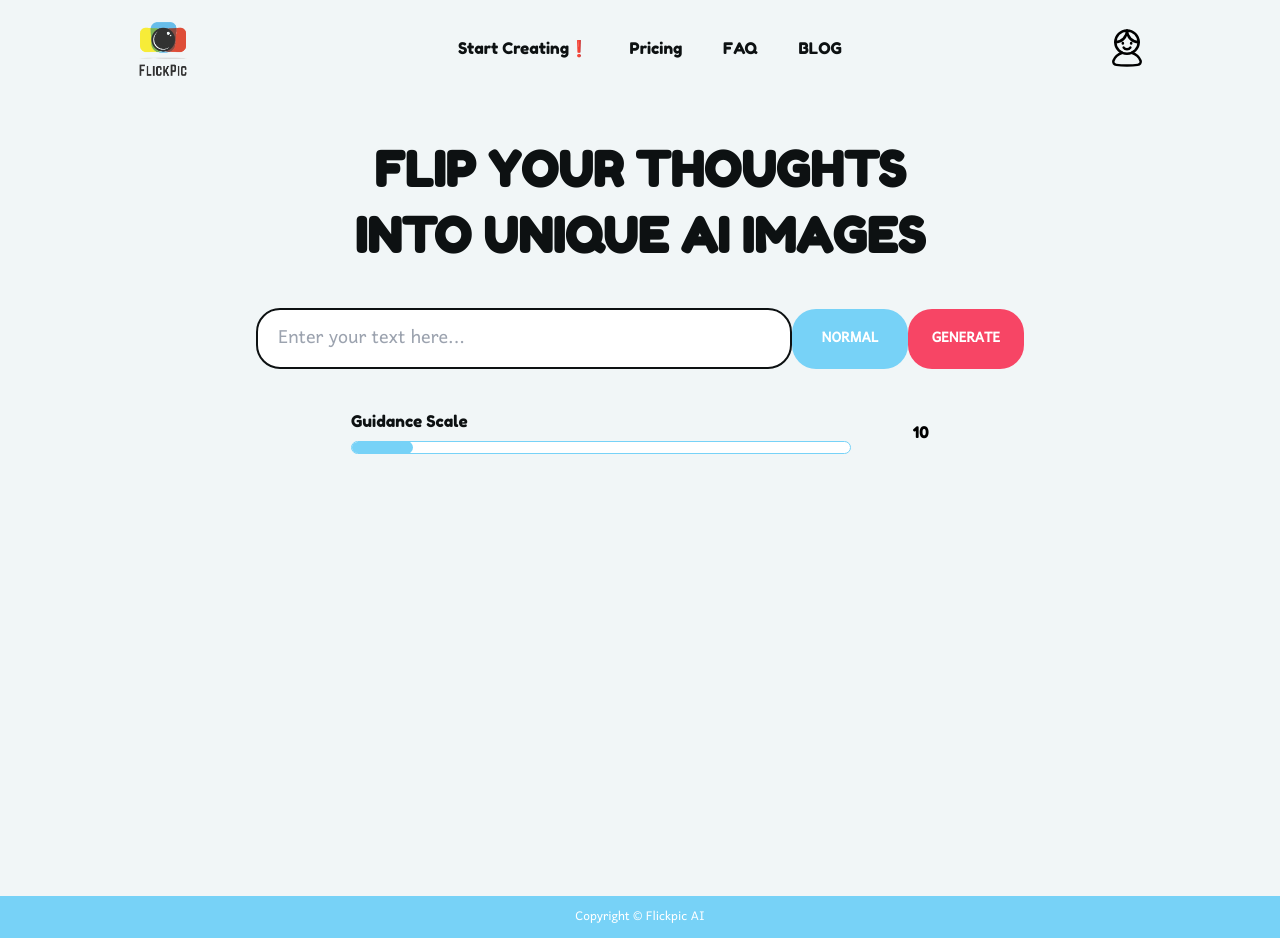
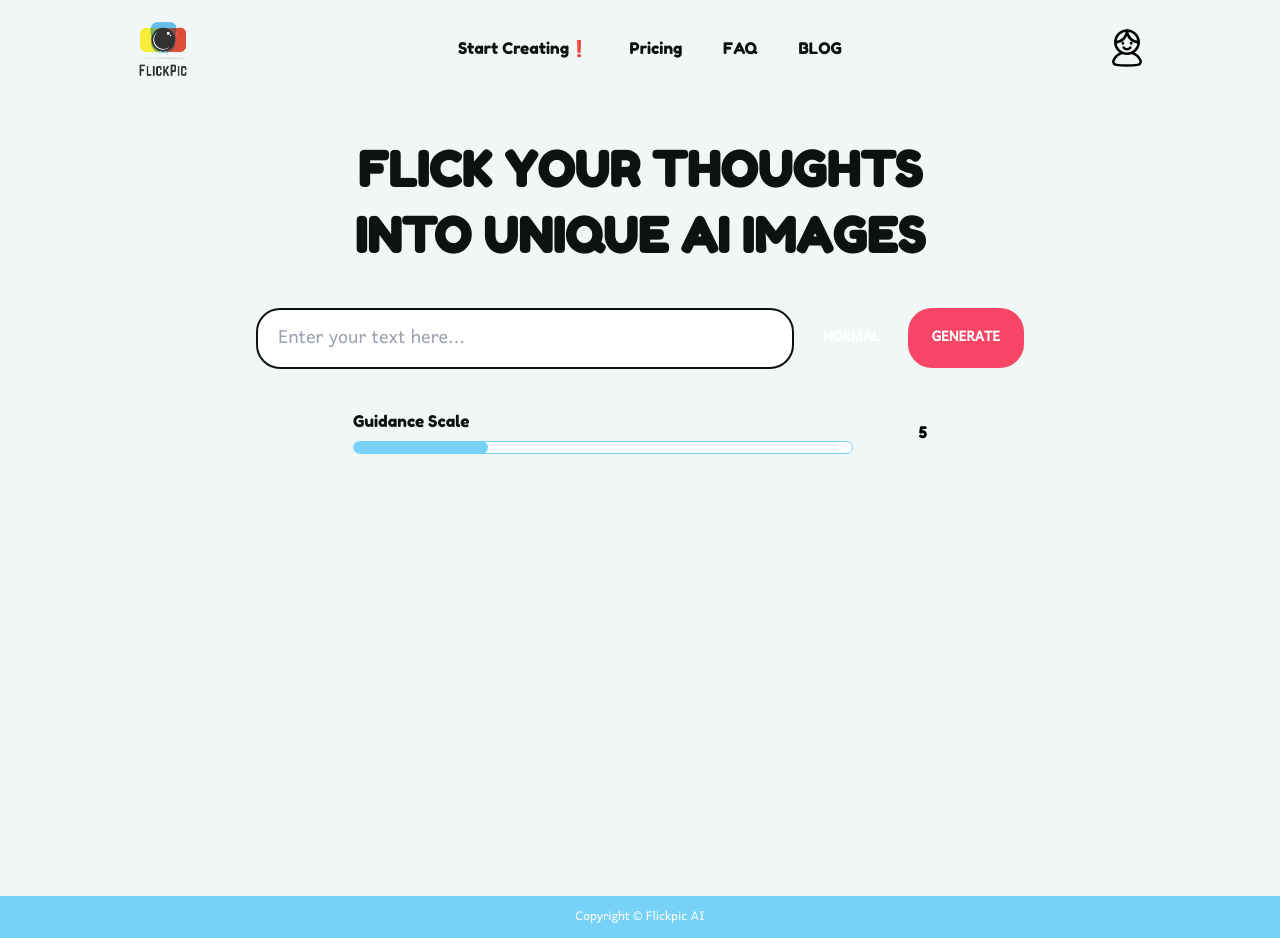
Before and after one commit to pbegovac/flickpic, a React (Create React App) app: page / in a window 1280 px wide. Built offline with nearby package versions, Linux system fonts and the light colour scheme.

Commit message:
Finishing dropdown, adding values to data object

```diff
--- /dev/null
+++ b/src/components/Generator/CategoryDropdown.js
@@ -0,0 +1,59 @@
+import { useState } from "react";
+
+const CategoryDropdown = ({ category, setCategory }) => {
+  const [dropdownIsShown, setDropdownIsShown] = useState(false);
+
+  const categories = [
+    {
+      id: 1,
+      value: "NORMAL",
+      color: "themeYellow",
+    },
+    { id: 2, value: "CARTOON", color: "themeBlue" },
+    { id: 3, value: "COMIC", color: "themeRed" },
+  ];
+
+  const [categoriesCopy, setCategoriesCopy] = useState([...categories]);
+
+  return (
+    <div className="absolute right-29">
+      <h1
+        className={`bg-${category.color} dropdownList`}
+        onClick={() => {
+          setDropdownIsShown(true);
+          setCategoriesCopy(
+            categoriesCopy.filter(
+              (sameElement) => sameElement.id !== category.id
+            )
+          );
+          if (dropdownIsShown) {
+            setDropdownIsShown(false);
+          }
+        }}
+      >
+        {category.value}
+      </h1>
+      {dropdownIsShown && (
+        <ul>
+          {categoriesCopy.map((category) => {
+            return (
+              <li
+                key={category.id}
+                className={`bg-${category.color} dropdownList`}
+                onClick={() => {
+                  setCategory(category);
+                  setCategoriesCopy([...categories]);
+                  setDropdownIsShown(false);
+                }}
+              >
+                {category.value}
+              </li>
+            );
+          })}
+        </ul>
+      )}
+    </div>
+  );
+};
+
+export default CategoryDropdown;
--- a/src/components/Generator/Dropdown.js
+++ b/src/components/Generator/Dropdown.js
@@ -1,45 +1,6 @@
-import { useState } from "react";
-import DropdownButton from "./DropdownButtons";
-
-const Dropdown = ({ addType }) => {
-  const [dropdownIsShown, setDropdownIsShown] = useState(false);
-
-  const dropdownHandler = () => {
-    setDropdownIsShown(true);
-
-    if (dropdownIsShown) {
-      setDropdownIsShown(false);
-    }
+const Dropdown = () => {
+    return (
+    )
   };
 
-  return (
-    <div>
-      <DropdownButton
-        className="bg-themeBlue dropdownbuttons"
-        onClick={dropdownHandler}
-        children={"NORMAL"}
-      />
-      {dropdownIsShown && (
-        <div className="absolute flex flex-col">
-          <DropdownButton
-            className="bg-themeRed dropdownbuttons"
-            children={"CARTOON"}
-            onClick={addType}
-          />
-          <DropdownButton
-            className="bg-themeYellow dropdownbuttons"
-            children={"COMIC"}
-            onClick={addType}
-          />
-          <DropdownButton
-            className="bg-themeBlue dropdownbuttons"
-            children={"LINKEDIN"}
-            onClick={addType}
-          />
-        </div>
-      )}
-    </div>
-  );
-};
-
-export default Dropdown;
+  export default Dropdown;
--- a/src/components/Generator/DropdownButtons.js
+++ /dev/null
@@ -1,14 +0,0 @@
-const DropdownButton = ({ onClick, children, className }) => {
-  return (
-    <button
-      name="typeValue"
-      type="button"
-      className={className}
-      onClick={onClick}
-    >
-      {children}
-    </button>
-  );
-};
-
-export default DropdownButton;
--- a/src/components/Generator/GenerateImage.js
+++ b/src/components/Generator/GenerateImage.js
@@ -4,21 +4,25 @@ import swimming from "../../images/swimming.jpeg";
 import violin from "../../images/violin.jpeg";
 import GuidanceScale from "./GuidanceScale";
 import Loader from "./Loader";
-import Dropdown from "./Dropdown";
+
+import CategoryDropdown from "./CategoryDropdown";
 
 const GenerateImage = ({ onSubmit }) => {
   const [areImagesShown, setImagesAreShown] = useState(false);
   const [errorIsShown, setErrorIsShown] = useState(false);
   const [loading, setLoading] = useState(false);
-  const [data, setData] = useState({
-    valueText: "",
-    typeValue: "",
+  const [inputTextValue, setInputTextValue] = useState("");
+  const [guidanceValue, setGuidanceValue] = useState("5");
+  const [category, setCategory] = useState({
+    id: 1,
+    value: "NORMAL",
+    color: "themeYellow",
   });
 
   const submitHandler = (e) => {
     e.preventDefault();
 
-    if (data.valueText === "") {
+    if (inputTextValue === "") {
       setErrorIsShown(true);
       setImagesAreShown(false);
       return;
@@ -32,34 +36,34 @@ const GenerateImage = ({ onSubmit }) => {
       }, 2000);
     }
 
+    const data = {
+      valueText: inputTextValue,
+      guidanceValue: guidanceValue,
+      category: category.value,
+    };
+
     onSubmit(data);
   };
 
   return (
     <div className="h-full flex flex-col justify-start items-center pt-10 ">
       <h2 className="text-textBlack font-bold text-5xl text-center leading-snug pb-10 px-80">
-        FLIP YOUR THOUGHTS INTO UNIQUE AI IMAGES
+        FLICK YOUR THOUGHTS INTO UNIQUE AI IMAGES
       </h2>
       <form
-        className="flex flex-col items-center w-60"
+        className="flex flex-col items-start w-60"
         onSubmit={submitHandler}
         noValidate
       >
-        <div className="w-full flex justify-between items-center">
+        <div className="w-full flex justify-between items-start">
           <input
             name="valueText"
             className="w-70 py-2 h-full text-inputTextColor text-2xl font-Harmattan rounded-3xl pl-5 outline-0 border-2 border-textBlack"
             type="text"
             placeholder="Enter your text here..."
-            onChange={(e) =>
-              setData({ ...data, [e.target.name]: e.target.value })
-            }
+            onChange={(e) => setInputTextValue(e.target.value)}
           />
-          <Dropdown
-            addType={(e) => {
-              setData({ ...data, [e.target.name]: e.target.innerHTML });
-            }}
-          />
+          <CategoryDropdown category={category} setCategory={setCategory} />
           <button className="bg-themeRed py-4 px-6 rounded-3xl text-lg font-Harmattan text-white hover:opacity-80 font-bold">
             GENERATE
           </button>
@@ -70,7 +74,10 @@ const GenerateImage = ({ onSubmit }) => {
           </p>
         )}
       </form>
-      <GuidanceScale />
+      <GuidanceScale
+        guidanceValue={guidanceValue}
+        setGuidanceValue={setGuidanceValue}
+      />
       {loading && <Loader />}
       {areImagesShown && (
         <div className="flex items-center min-h-screen w-full">
--- a/src/components/Generator/GuidanceScale.js
+++ b/src/components/Generator/GuidanceScale.js
@@ -1,23 +1,20 @@
-import { useState } from "react";
-
-const GuidanceScale = () => {
-  const [guidanceValue, setGuidanceValue] = useState(10);
-
+const GuidanceScale = ({ guidanceValue, setGuidanceValue }) => {
   return (
     <div className="w-full flex justify-around items-center my-10 px-80">
       <form className="flex flex-col items-start justify-end">
-        <label className="text-textBlack text-center mb-2" htmlFor="range">
+        <label
+          className="text-textBlack text-center mb-2"
+          htmlFor="guidanceValue"
+        >
           Guidance Scale
         </label>
         <input
-          name="range"
+          name="guidanceValue"
           type="range"
           min="0"
-          max="100"
+          max="20"
+          onChange={(e) => setGuidanceValue(e.target.value)}
           value={guidanceValue}
-          onChange={(e) => {
-            setGuidanceValue(e.target.value);
-          }}
           className="range overflow-hidden bg-white w-500 rounded-3xl h-13 border appearance-none border-themeBlue"
         />
       </form>
--- a/src/components/navigation/LoginIcon.js
+++ b/src/components/navigation/LoginIcon.js
@@ -17,37 +17,37 @@ const LoginIcon = () => {
       <path
         d="M18.3522 29.8135C13.2582 31.333 9.27568 34.85 7.71539 39.2543C6.86899 41.6435 8.62255 43.8908 11.132 44.2475C13.8298 44.6309 17.9873 44.9996 24.0005 44.9996C30.0136 44.9996 34.1712 44.6309 36.8689 44.2475C39.3784 43.8908 41.132 41.6435 40.2856 39.2543C38.7253 34.85 34.7428 31.333 29.6487 29.8135"
         stroke="black"
-        stroke-width="3"
-        stroke-linecap="round"
-        stroke-linejoin="round"
+        strokeWidth="3"
+        strokeLinecap="round"
+        strokeLinejoin="round"
       />
       <path
         d="M38 17C30.268 17 24 10.732 24 3C24 10.732 17.732 17 10 17"
         stroke="black"
-        stroke-width="3"
-        stroke-linecap="round"
-        stroke-linejoin="round"
+        strokeWidth="3"
+        strokeLinecap="round"
+        strokeLinejoin="round"
       />
       <path
         d="M28 23.5C26.25 26.1667 21.75 26.1667 20 23.5"
         stroke="black"
-        stroke-width="3"
-        stroke-linecap="round"
-        stroke-linejoin="round"
+        strokeWidth="3"
+        strokeLinecap="round"
+        strokeLinejoin="round"
       />
       <path
         d="M19 18V18.5"
         stroke="black"
-        stroke-width="3"
-        stroke-linecap="round"
-        stroke-linejoin="round"
+        strokeWidth="3"
+        strokeLinecap="round"
+        strokeLinejoin="round"
       />
       <path
         d="M29.001 18V18.5"
         stroke="black"
-        stroke-width="3"
-        stroke-linecap="round"
-        stroke-linejoin="round"
+        strokeWidth="3"
+        strokeLinecap="round"
+        strokeLinejoin="round"
       />
     </svg>
   );
--- a/src/index.css
+++ b/src/index.css
@@ -40,14 +40,6 @@ input:invalid[focused="true"] ~ span {
   cursor: pointer;
 }
 
-@keyframes spinner {
-  0% {
-    transform: rotate(0deg);
-  }
-  100% {
-    transform: rotate(360deg);
-  }
-}
 .loading-spinner {
   background: linear-gradient(
     90deg,
@@ -56,6 +48,6 @@ input:invalid[focused="true"] ~ span {
   );
 }
 
-.dropdownbuttons {
-  @apply py-4 rounded-3xl text-lg font-Harmattan text-white hover:opacity-80 font-bold  w-116;
+.dropdownList {
+  @apply cursor-pointer py-4 rounded-3xl text-lg font-Harmattan text-white hover:opacity-80 font-bold w-116 flex justify-center items-center;
 }
--- a/tailwind.config.js
+++ b/tailwind.config.js
@@ -3,6 +3,9 @@
 module.exports = {
   content: ["./src/**/*.{js,jsx,ts,tsx}"],
   theme: {
+    inset: {
+      29: "29%",
+    },
     animation: {
       "spin-slower": "spin 2.5s linear infinite",
     },
@@ -41,8 +44,9 @@ module.exports = {
     },
     colors: {
       themeRed: "#F74565",
+      themeYellow: "#F7EE60",
       themeBlue: "#77D2F7",
-      themeYellow: "#F7EE60",
+
       textBlack: "#0D1112",
       backdrop: "#000000bf",
       errorRed: "#FF9494",
```
Also changed, not shown: src/pages/StartCreating.js (+11 -8 lines).
